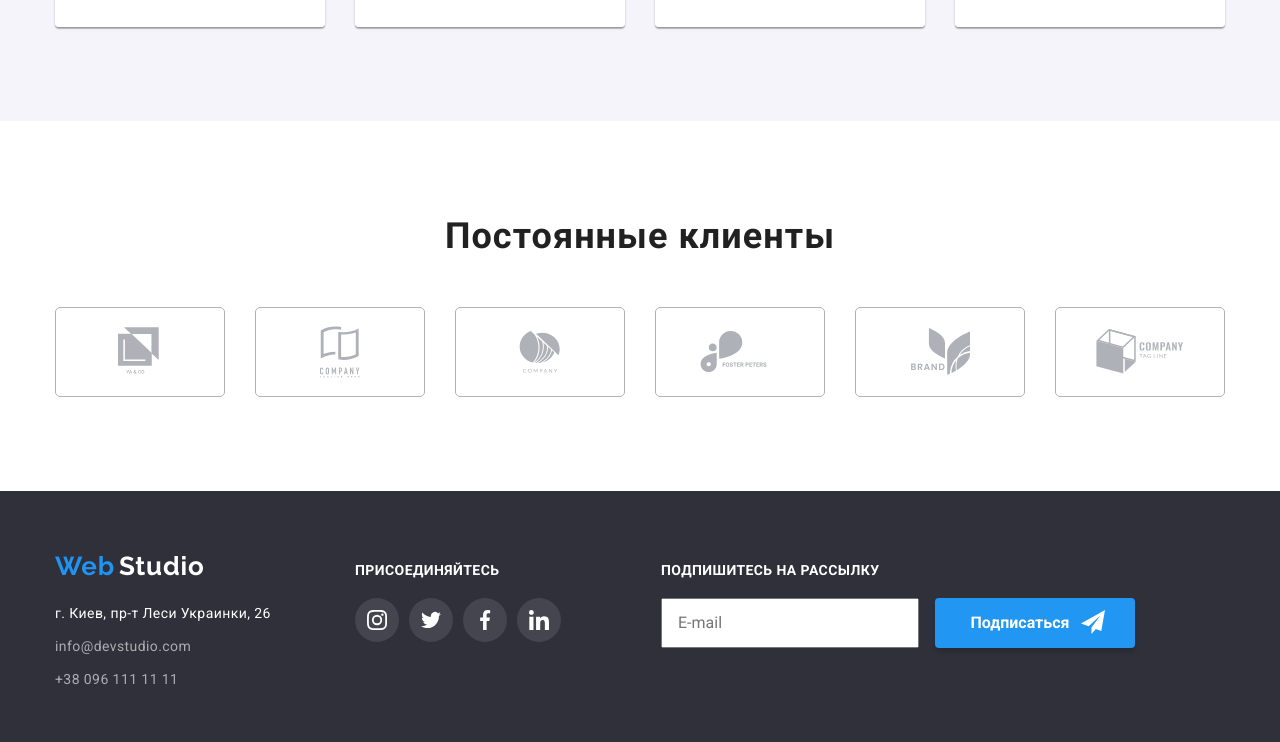
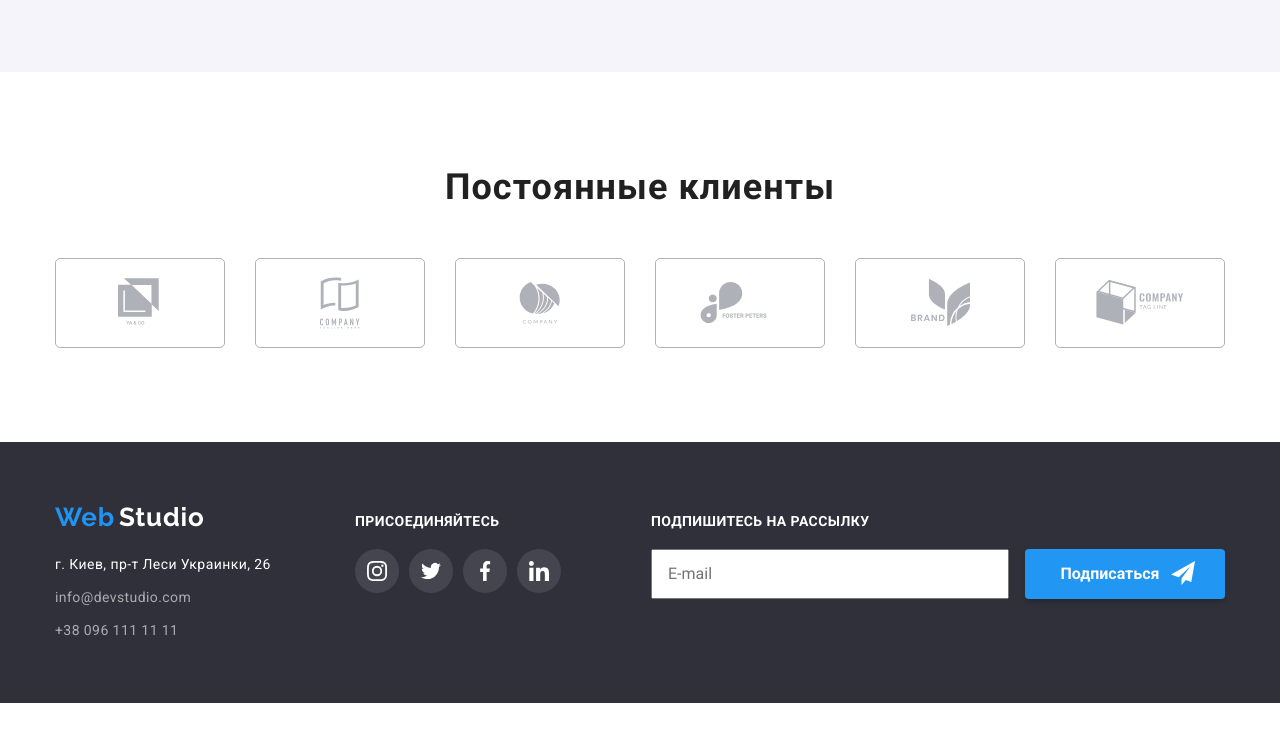
Before and after one commit to Igor-Tomilo/goit-markup-hw-06, a plain HTML site: page index.html in a window 1280 px wide. Shown: the part 2245-2987 px from the top of the page. After the commit the page ends 2948 px from the top, so only its background shows below. Drawn offline with nearby package versions, Linux system fonts and the light colour scheme.

```diff
--- a/css/file.css
+++ b/css/file.css
@@ -528,7 +528,6 @@ img {
 
 .address {
   display: block;
-  width: 230px;
   font-weight: 400;
   font-style: normal;
   font-size: 14px;
@@ -605,7 +604,7 @@ img {
 
 .subscribe {
   width: 100%;
-  margin-left: 90px;
+  margin-left: 80px;
 }
 
 .subscribe-title {
@@ -617,7 +616,7 @@ img {
   padding: 15px;
   display: inline-block;
   margin-right: 12px;
-  width: 258px;
+  width: 358px;
   height: 50px;
 }
 
@@ -649,6 +648,10 @@ img {
   right: 30px;
   display: block;
   margin-left: 10px;
+}
+
+.footer-section .address {
+  width: 230px;
 }
 
 
```
